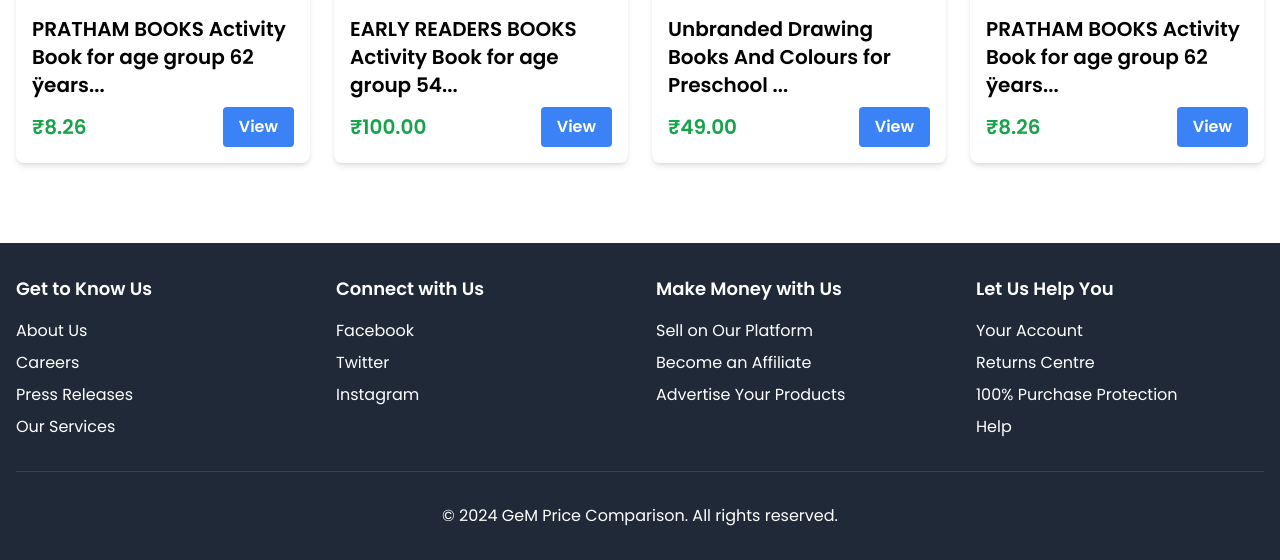
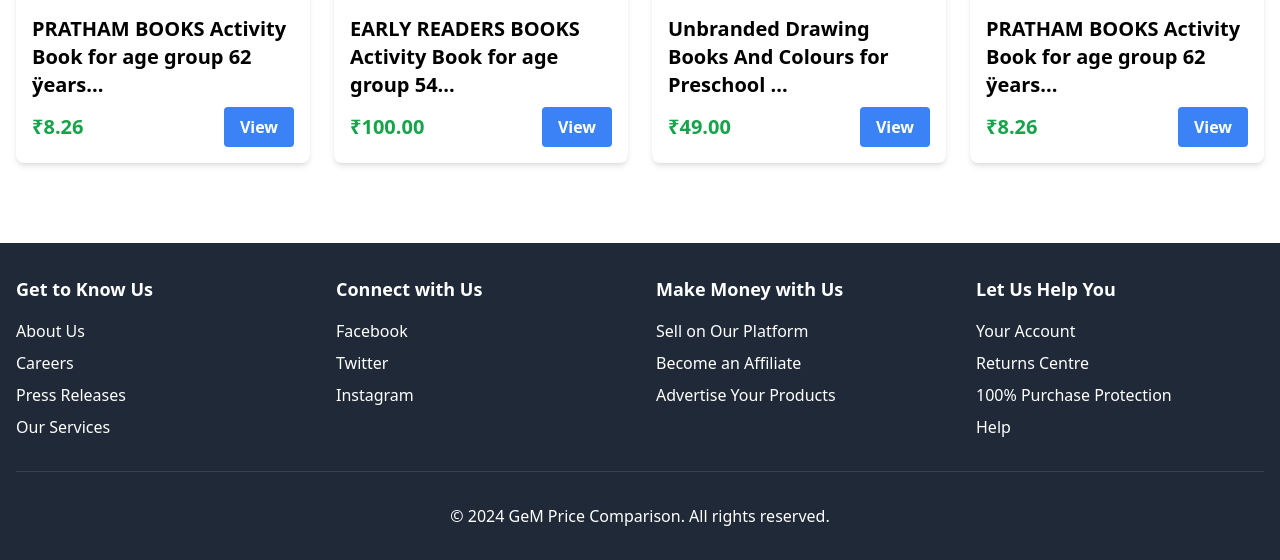
Before and after one commit to Abhishek8105/Price_Comparison_of_GeM_Products, a Flask app: template templates/home.html in a window 1280 px wide. Shown: the part 2017-2577 px from the top of the page. Run offline with Flask 3, Linux system fonts and the light colour scheme; the template is opened without the code that fills it, so the values that code supplies are empty; some libraries are stand-ins or nearby versions.

Commit message:
Remove inline styles from home.html to improve maintainability

```diff
--- a/templates/home.html
+++ b/templates/home.html
@@ -15,12 +15,7 @@
     <link rel="stylesheet" href="/static/style.css">
 
     <script src="/products.js" defer></script>
-    <style>
-        body {
-            font-family: 'Poppins', sans-serif;
-            background: linear-gradient(135deg, #f8f6f6 0%, #100010 100%);
-        }
-    </style>
+
 </head>
 <body class="flex flex-col min-h-screen">
     <header class="bg-gray-800 text-white py-4">
```
